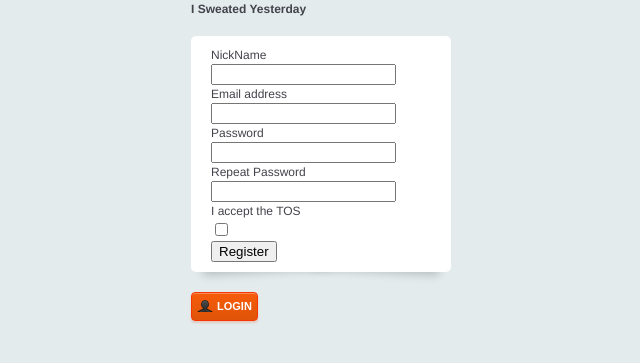
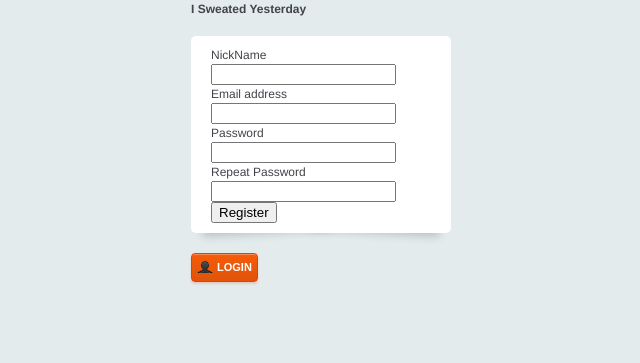
Before and after one commit to maxcnunes/i-sweated-yesterday, a Flask app: page /users/register/ in a window 1280 px wide. Shown: the top 363 px of the page, without its empty margins (319-959 px from the left). Run offline with Flask 2, Linux system fonts and the light colour scheme; parts of the project's set-up code (start-up, migrations or seed data) failed here and were passed over; some libraries are stand-ins or nearby versions.

Commit message:
Removing the 'I accept the TOS' field

```diff
--- a/app/templates/users/register.html
+++ b/app/templates/users/register.html
@@ -10,7 +10,6 @@
     {{ render_field(form.email, class="input text") }}
     {{ render_field(form.password, class="input text") }}
     {{ render_field(form.confirm, class="input text") }}
-    {{ render_field(form.accept_tos, class="input checkbox") }}
     <input type="submit" value="Register" class="button green">
   </form>
 {% endblock %}
--- a/app/users/forms.py
+++ b/app/users/forms.py
@@ -14,4 +14,3 @@ class RegisterForm(Form):
 		Required(),
 		EqualTo('confirm', message='Passwords must match')
 		])
-	accept_tos = BooleanField('I accept the TOS', [Required()])
```
